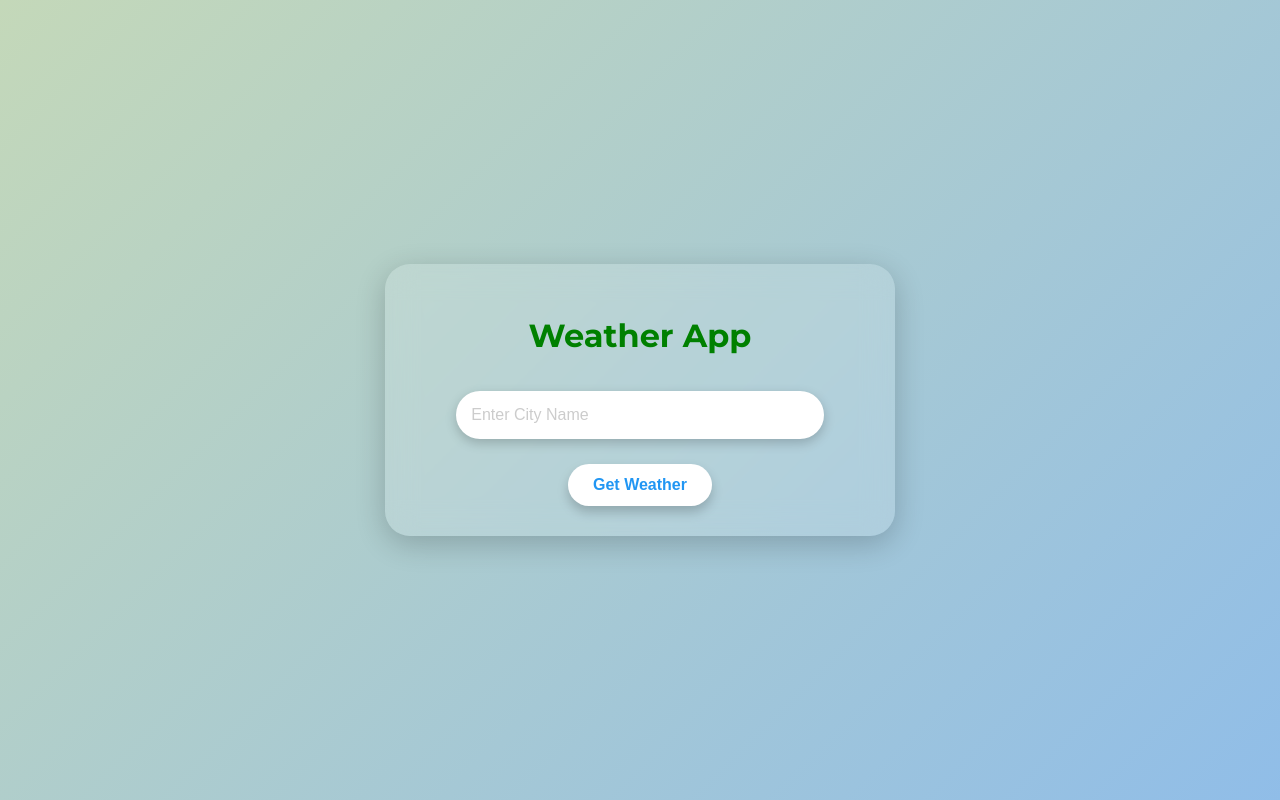
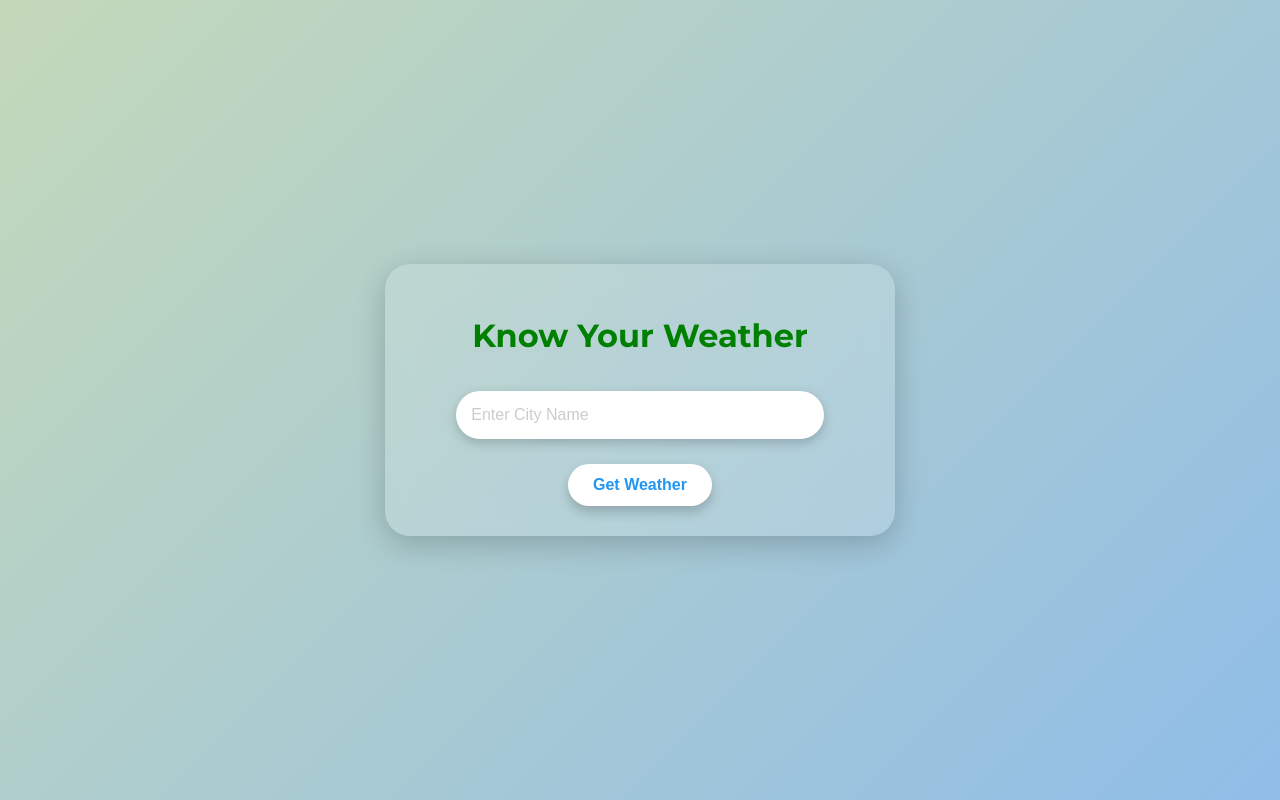
Before and after one commit to Shashankh09/Know-Your-Weather, a plain HTML site: page index.html in a window 1280 px wide. Drawn offline with nearby package versions, Linux system fonts and the light colour scheme; no server answers.

Commit message:
Update index.html

```diff
--- a/index.html
+++ b/index.html
@@ -14,7 +14,7 @@
 	<div class="container">
 		<div class="weather-card">
 			<h1 style="color: green;">
-				Weather App
+				Know Your Weather
 			</h1>
 			<h3>
 
```
